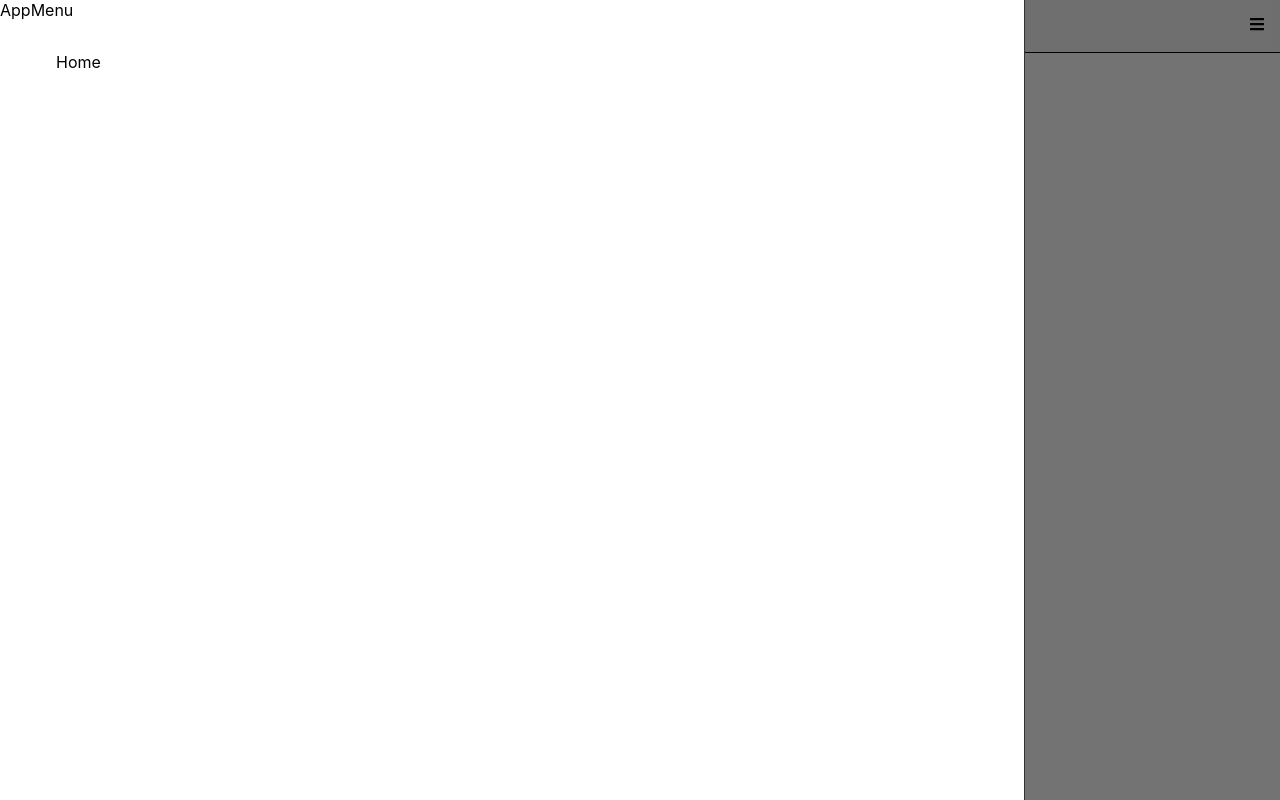
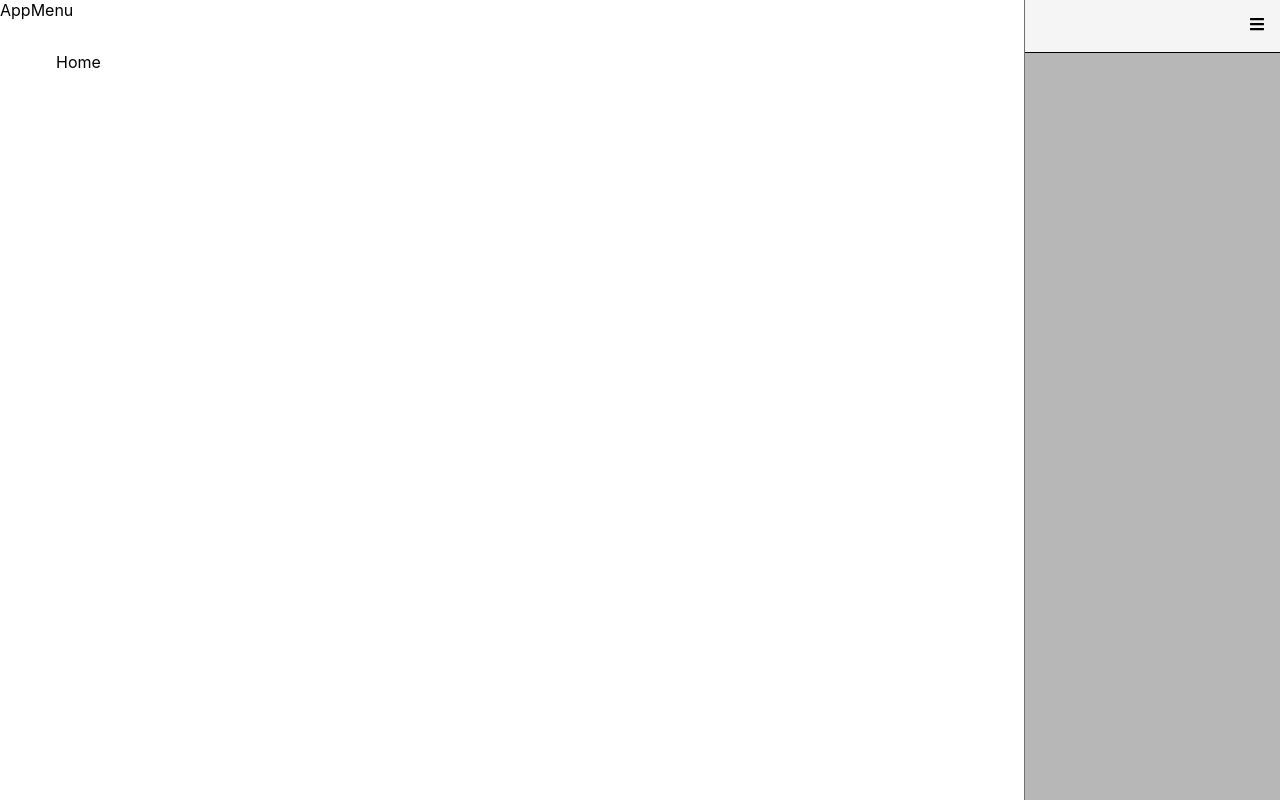
Before and after one commit to grichan/react-practice-0, a React (Create React App) app: page / in a window 1280 px wide. Both pictures are taken after a click on the icon 1257 px from the left and 24 px from the top of the page. Built offline with nearby package versions, Linux system fonts and the light colour scheme.

Commit message:
added transitions to navigation

```diff
--- a/package.json
+++ b/package.json
@@ -13,6 +13,7 @@
     "react": "^17.0.1",
     "react-dom": "^17.0.1",
     "react-scripts": "4.0.1",
+    "react-spring": "^8.0.27",
     "web-vitals": "^0.2.4"
   },
   "scripts": {
--- a/src/App.scss
+++ b/src/App.scss
@@ -9,6 +9,7 @@ body {
     padding: 1em;
     border-bottom: 1px black solid;
     background-color: whitesmoke;
+    z-index: 1;
 }
 
 #nav-hamburger {
@@ -28,6 +29,7 @@ body {
     // justify-content: center;
     flex-direction: column;
     background-color: white;
+    z-index: 2;
 
     ul {
         list-style-type: none;
@@ -44,9 +46,10 @@ body {
 #menu-foreground {
     margin: 0;
     position: fixed;
-    width: 20%;
+    width: 100%;
     height: 100%;
     top: 0;
     right: 0;
-    background-color: rgba(0, 0, 0, 0.548);
+    background-color: rgba(0, 0, 0, 0.281);
+    z-index: -1;
 }
--- a/src/components/Navigation.js
+++ b/src/components/Navigation.js
@@ -1,24 +1,21 @@
 import React, { useState } from 'react'
 import { FontAwesomeIcon } from '@fortawesome/react-fontawesome';
 import { faBars } from '@fortawesome/free-solid-svg-icons';
+import {useTransition, animated} from 'react-spring'
 
 function Navigation() {
 
     const [showMenu, setShowMenu] = useState(false)
-
-    let menu
-
-    if (showMenu) {
-        menu =
-        <div id='nav-list'>
-            AppMenu
-            <ul>
-                <li>Home</li>
-            </ul>
-            <div id="menu-foreground" onClick={() => {setShowMenu(!showMenu)}}></div>
-        </div>
-    }
-
+    const transitionMenu = useTransition(showMenu, null, {
+        from: { opacity: 0, transform: 'translateX(-100%)' },
+        enter: { opacity: 1, transform: 'translateX(0%)' },
+        leave: { opacity: 0, transform: 'translateX(-100%)' },
+    })
+    const transitionForeground = useTransition(showMenu, null, {
+        from: { position: 'absolute', opacity: 0 },
+        enter: { opacity: 1 },
+        leave: { opacity: 0 },
+    })
 
     return (
         <nav>
@@ -30,7 +27,26 @@ function Navigation() {
                     onClick={() => {setShowMenu(!showMenu)}}
                 />
             </div>
-            { menu }
+            {
+                transitionMenu.map(({ item, key, props }) =>
+                item &&
+                <animated.div key={key} style={props} id='nav-list'>
+                    <div>
+                        AppMenu
+                        <ul>
+                            <li>Home</li>
+                        </ul>
+                    </div>
+                </animated.div>
+                )
+            }
+            {
+                transitionForeground.map(({ item, key, props }) =>
+                item &&
+                <animated.div key={key} style={props} id="menu-foreground" onClick={() => {setShowMenu(!showMenu)}}>
+                </animated.div>
+                )
+            }
         </nav>
     )
 }
```
Also changed, not shown: 2 other files (tests, documents, lock files or other folders).
